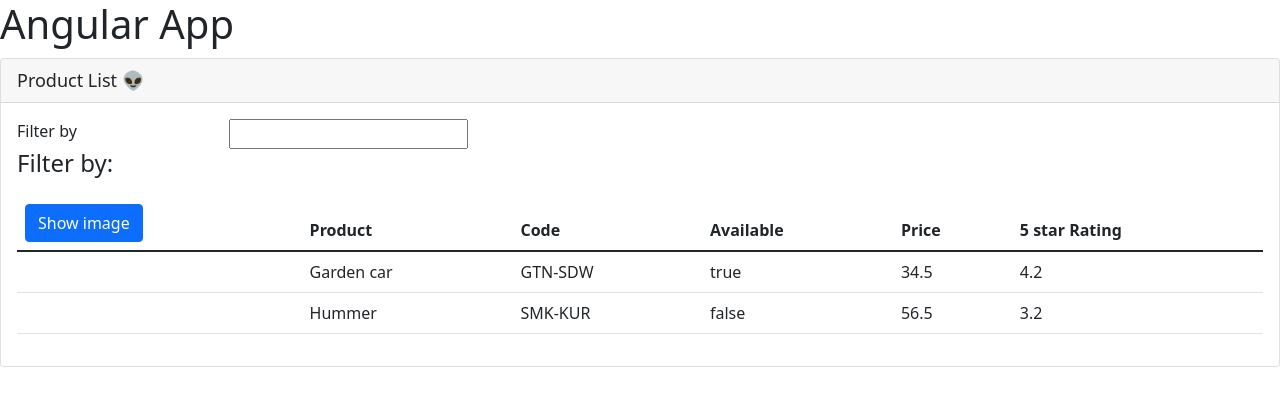
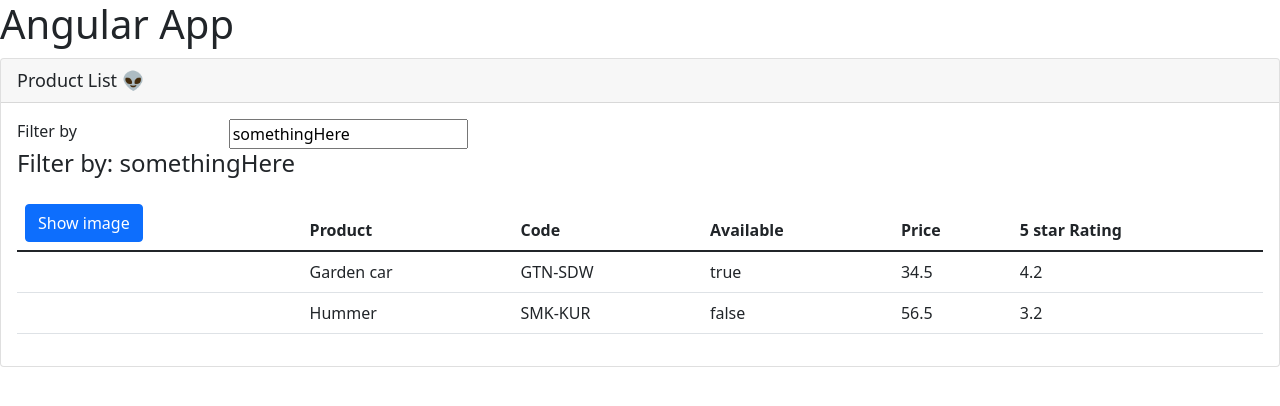
Before and after one commit to Fausio/APM-Start, an Angular app: page / in a window 1280 px wide. Shown: the top 406 px of the page. Built offline with nearby package versions, Linux system fonts and the light colour scheme.

Commit message:
configure two wey bind

```diff
--- a/src/app/app.module.ts
+++ b/src/app/app.module.ts
@@ -2,10 +2,11 @@ import { NgModule } from '@angular/core';
 import { BrowserModule } from '@angular/platform-browser';
 import { AppComponent } from './app.component';
 import { ProductListComponent } from './products/products-list.component';
+import { FormsModule } from '@angular/forms';
 
 @NgModule({
             declarations: [  AppComponent ,ProductListComponent  ],
-            imports: [  BrowserModule ],
+            imports: [  BrowserModule,FormsModule ],
             bootstrap: [AppComponent]
 })
 
--- a/src/app/products/products-list.component.html
+++ b/src/app/products/products-list.component.html
@@ -6,12 +6,12 @@
         <div class="row">
             <div class="col-md-2"> Filter by</div>
             <div class="col-md-4">
-                <input type="text" />
+                <input type="text"  [(ngModel)]='filterLabel'/>
             </div>
         </div>
         <div class="row">
             <div class="col-md-6">
-                <h4>Filter by:</h4>
+                <h4>Filter by: {{filterLabel}}</h4>
             </div>
         </div>
 
--- a/src/app/products/products-list.component.ts
+++ b/src/app/products/products-list.component.ts
@@ -12,6 +12,8 @@ export class ProductListComponent {
     imgMargin: number = 5;
     imgShow: boolean = false;
     btnShowImg: string = "Show";
+
+    filterLabel: string = "somethingHere";
 
     producList: any[] = [
         {
```
